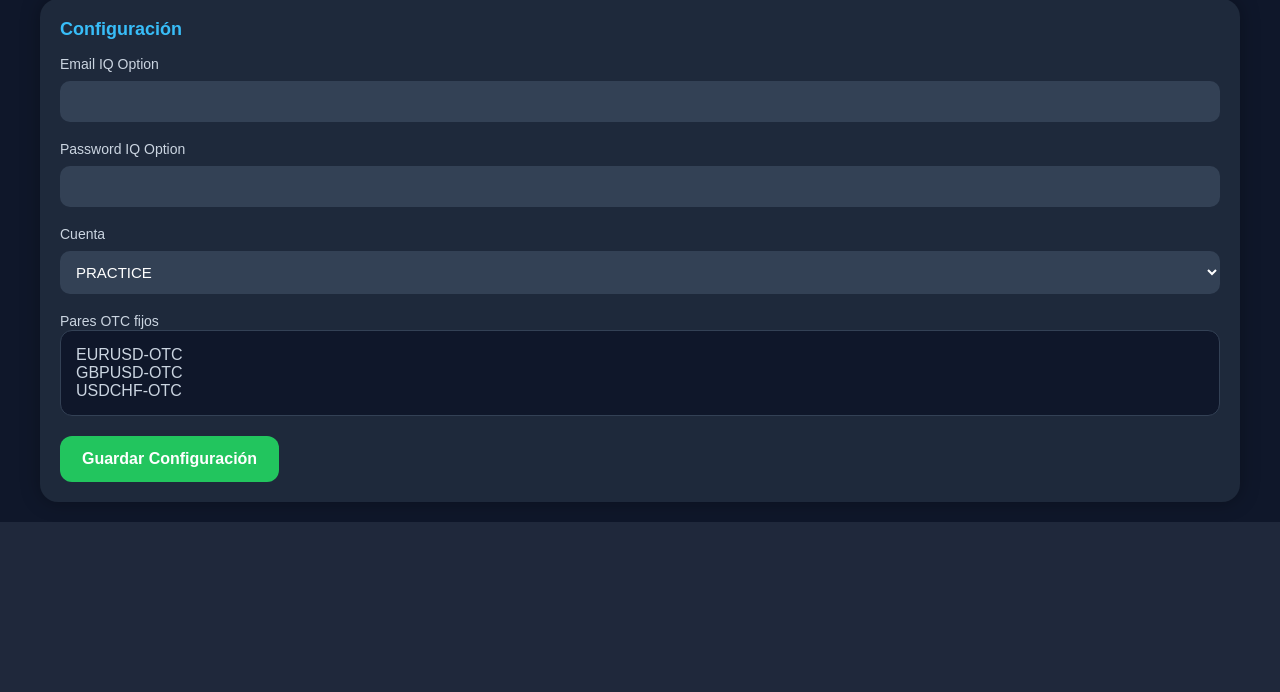
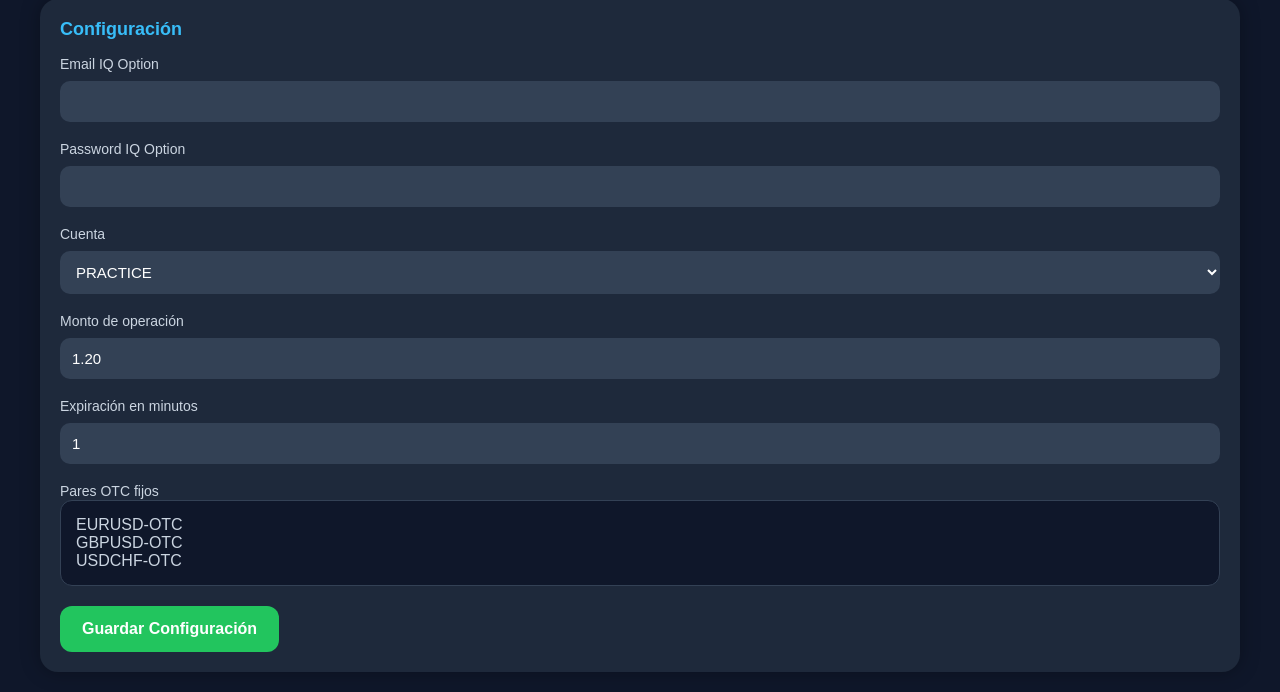
Before and after one commit to germanvento25-crypto/GKTraderbot, a Flask app: page / in a window 1280 px wide. Shown: the part 344-1036 px from the top of the page. Before the commit the page ends 866 px from the top, so only its background shows below. Run offline with Flask 3, Linux system fonts and the light colour scheme.

Commit message:
Update index.html

```diff
--- a/templates/index.html
+++ b/templates/index.html
@@ -78,6 +78,12 @@ a{text-decoration:none;}
 <option value="PRACTICE">PRACTICE</option>
 </select>
 
+<label>Monto de operación</label>
+<input type="text" name="monto" value="1.20">
+
+<label>Expiración en minutos</label>
+<input type="text" name="tiempo_orden" value="1">
+
 <label>Pares OTC fijos</label>
 <div class="info-box">
 EURUSD-OTC<br>
```
